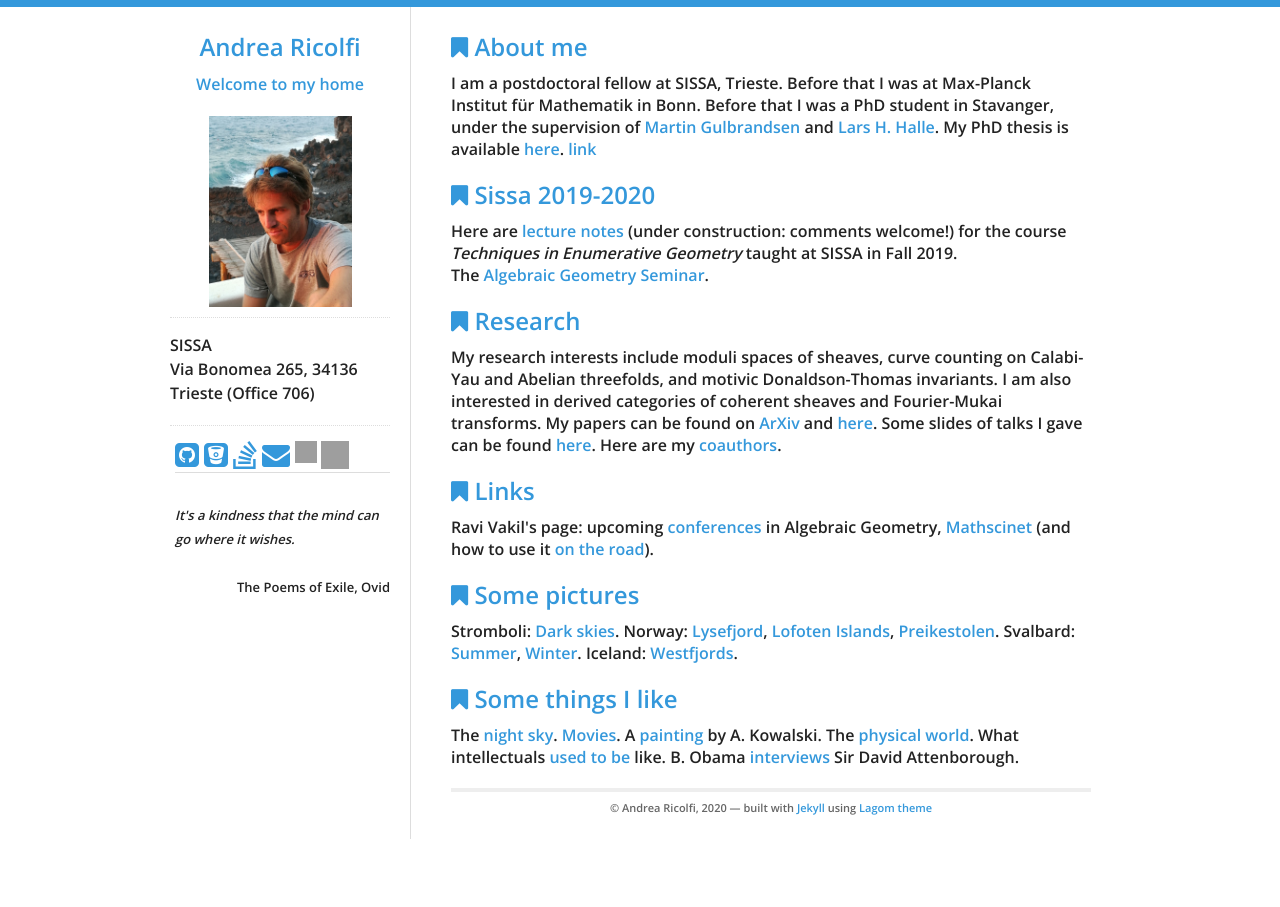
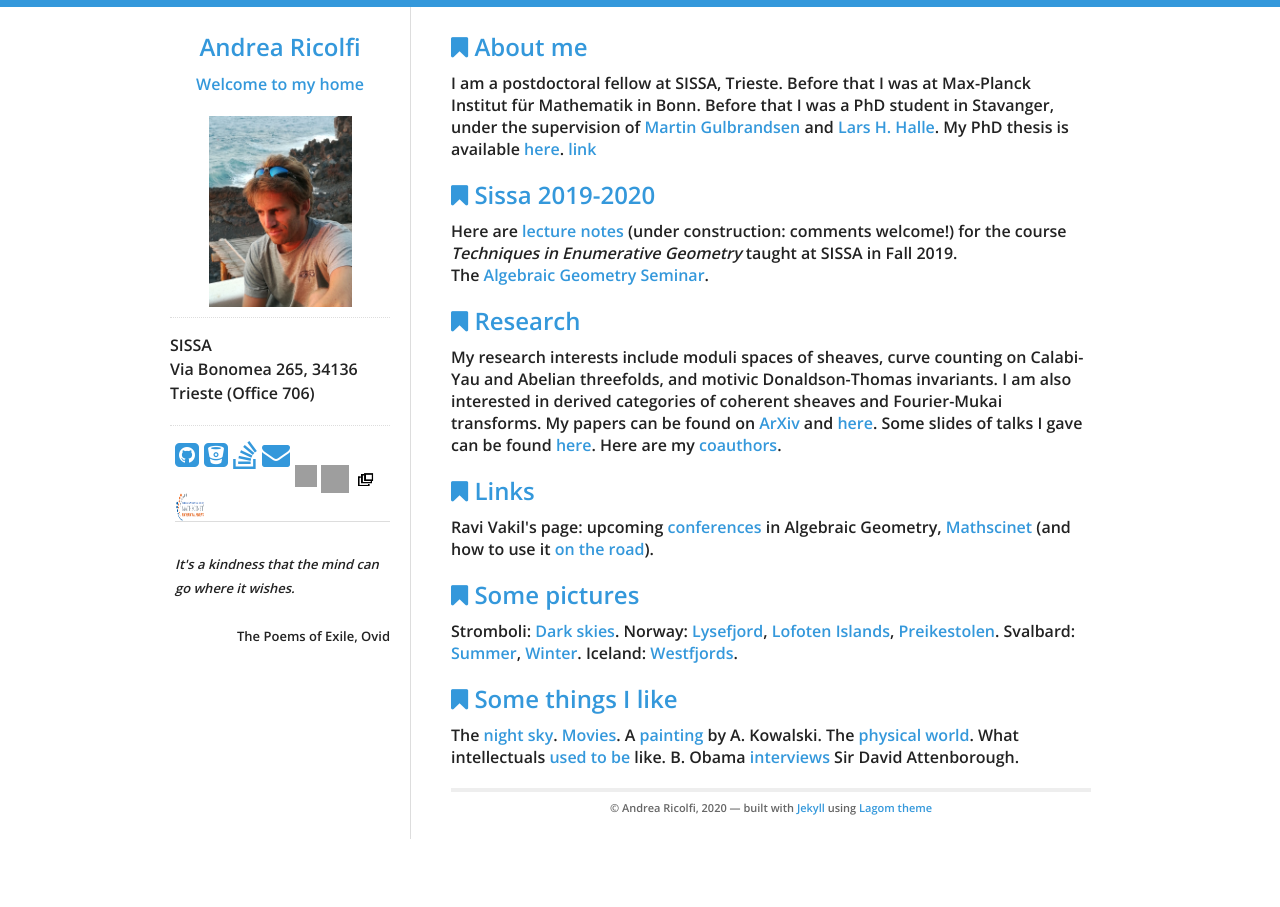
Before and after one commit to atricolfi/atricolfi.github.io, a Jekyll site: the page built from index.html, in a window 1280 px wide. Built offline with Jekyll 4.4.1, drawn with Linux system fonts in a browser that asks for light colours; grey boxes are pictures that could not be loaded.

Commit message:
Update social.html

```diff
--- a/_includes/social.html
+++ b/_includes/social.html
@@ -62,11 +62,21 @@
   <i class="fa fa-envelope big-icon"></i>
   </a>
   {% endif %}
+
+        <br>
         <a href="https://scholar.google.com/citations?user=bGunzxQAAAAJ&hl=en" style="text-decoration: none">
 <img height="22" width="22" src="https://unpkg.com/simple-icons@v3/icons/googlescholar.svg">
         </a>
         <a href="https://arxiv.org/search/?query=ricolfi&searchtype=all&source=header" style="text-decoration: none">
 <img height="28" width="28" src="https://unpkg.com/simple-icons@v3/icons/arxiv.svg">
+        </a>
+        <a href="https://stacks.math.columbia.edu" style="text-decoration: none">
+ <img height="28" width="28" src="stacks.png">
+        </a>
+
+
+        <a href="https://mathscinet.ams.org/mathscinet/" style="text-decoration: none">
+ <img height="28" width="28" src="mathscinet.png">
         </a>
 
 <hr>
```
